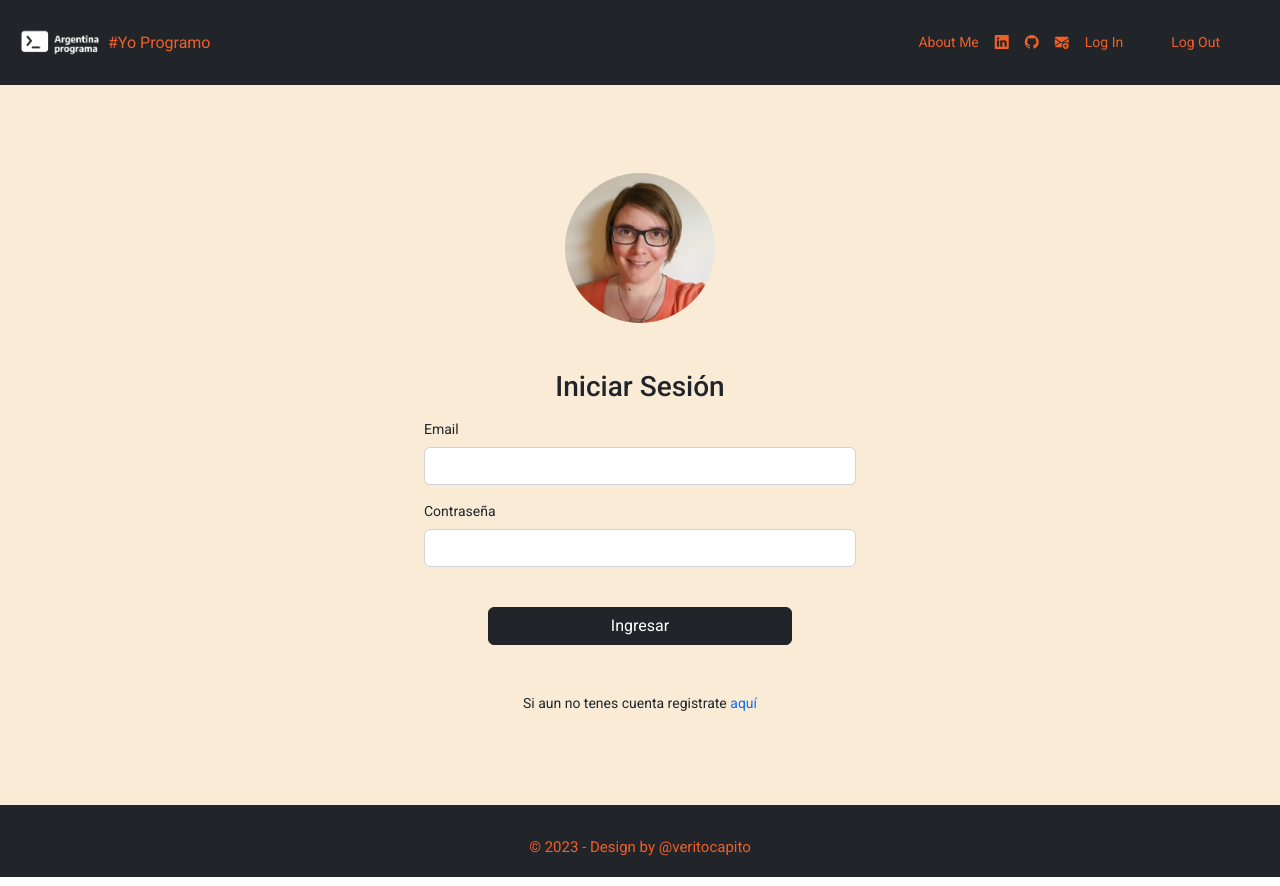
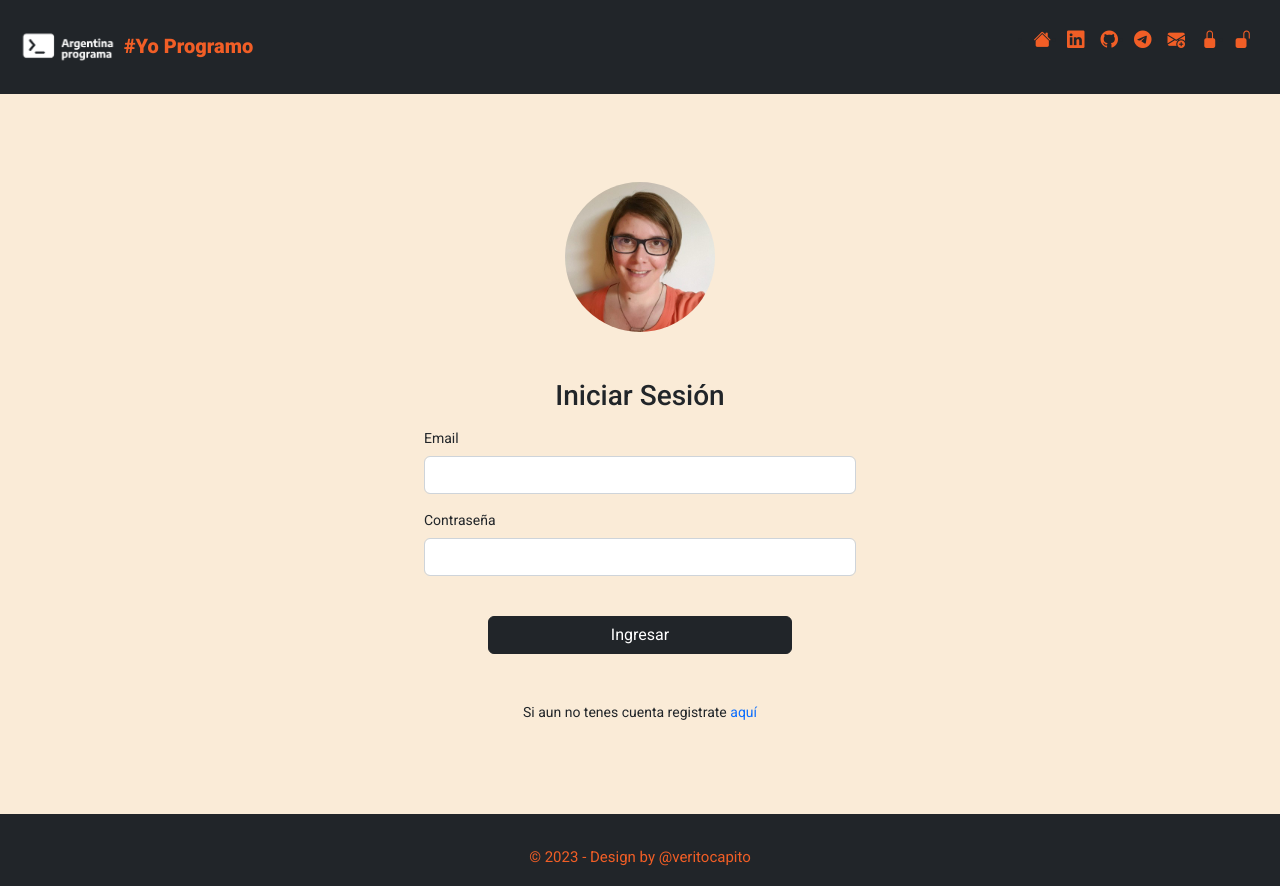
Before and after one commit to veritocapito/portfolio-FrontEnd, an Angular app: page /signin in a window 1280 px wide. Built offline with nearby package versions, Linux system fonts and the light colour scheme.

Commit message:
actualizacion header

```diff
--- a/src/app/components/header/header.component.css
+++ b/src/app/components/header/header.component.css
@@ -0,0 +1,40 @@
+.navbar {
+    align-items: center;
+    justify-content: space-around;
+    width: 100%;
+    position: static;
+
+}
+
+.logo{
+    width: 7rem;
+    color: #F15E26;
+}
+
+.logo:hover{
+    cursor: pointer;
+    color: white ;
+}
+
+.redes a{
+    text-decoration: none;
+    margin-right: 1rem;
+    color:#F15E26;
+}
+
+
+.redes a:hover {
+    color: white;
+
+}
+
+div.redes>i.bi{
+    margin: 0.5rem 1rem;
+    font-size: 1.5rem;
+}
+
+div.redes>i.bi:hover {
+    cursor: pointer;
+    color: antiquewhite ;
+
+}
--- a/src/app/components/header/header.component.html
+++ b/src/app/components/header/header.component.html
@@ -1,15 +1,30 @@
 <header>
     <nav class="navbar bg-dark">
         <div class="container-fluid">
-            <a class="navbar-brand align-text-center" href="http://www.yoprogramo.org.ar/" target="_blank"><img src="../../../assets/img/logo.png" alt="logo" class="logo"><span class="logo">#Yo Programo</span></a>
-            <div class="redes">
-                <a href="#about">About Me</a>
-                <a href="https://www.linkedin.com/in/vscapobianco/" target="_blank"><i class="bi bi-linkedin"></i></a>
-                <a href="https://github.com/veritocapito" target="_blank"><i class="bi bi-github"></i></a>
-                <a href="mailto:veritocapito@gmail.com"><i class="bi bi-envelope-plus-fill"></i></a>
-                <a routerLink="/signin" ><button  class="btn-main bg-dark">Log In</button></a>
-                <a routerLink="/" ><button  class="btn-main bg-dark"> Log Out</button></a>
-            </div>
+            <a class="navbar-brand align-text-center" href="http://www.yoprogramo.org.ar/" target="_blank"><img src="../../../assets/img/logo.png" alt="logo" class="logo"><span class="logo"><strong>#Yo Programo</strong></span></a>
+            <ul class="redes d-flex">
+                <li>
+                    <a href="#about"><i class="bi bi-house-fill fa-lg"></i></a>
+                </li>
+                <li>
+                    <a href="https://www.linkedin.com/in/vscapobianco/" target="_blank"><i class="bi bi-linkedin fa-lg"></i></a>
+                </li>
+                <li>
+                    <a href="https://github.com/veritocapito" target="_blank"><i class="bi bi-github fa-lg"></i></a>
+                </li>
+                <li>
+                    <a href="https://telegram.com/veritocapito" target="_blank"><i class="bi bi-telegram fa-lg"></i></a>
+                </li>
+                <li>
+                    <a href="mailto:veritocapito@gmail.com"><i class="bi bi-envelope-plus-fill fa-lg"></i></a>
+                </li>
+                <li>
+                    <a routerLink="/signin" ><i class="bi bi-lock-fill fa-lg"></i></a>
+                </li>
+                <li>
+                    <a routerLink="/" ><i class="bi bi-unlock-fill fa-lg"></i></a>
+                </li>
+            </ul>
         </div>
     </nav>
 
--- a/src/styles.css
+++ b/src/styles.css
@@ -4,30 +4,6 @@
   padding: 0;
 }
 
-.navbar {
-  align-items: center;
-  justify-content: space-around;
-  width: 100%;
-  position: static;
-
-}
-
-.logo{
-  width: 6rem;
-  color: #F15E26;
-  font-size: medium;
-}
-
-.logo:hover{
-  cursor: pointer;
-  color: white ;
-}
-
-.redes a{
-  text-decoration: none;
-  margin-right: 1rem;
-  color:#F15E26;
-}
 
 
 
@@ -44,25 +20,12 @@
 
 }
 
-.btn-main:hover, .redes a:hover {
-  color: white;
-
-}
 
 #redes-footer a:hover{
   color: #F15E26;
 }
 
-div.redes>i.bi{
-  margin: 0.5rem 1rem;
-  font-size: 1.5rem;
-}
 
-div.redes>i.bi:hover {
-  cursor: pointer;
-  color: antiquewhite ;
-
-}
 
 .sec-about{
   width: 100%;
```
